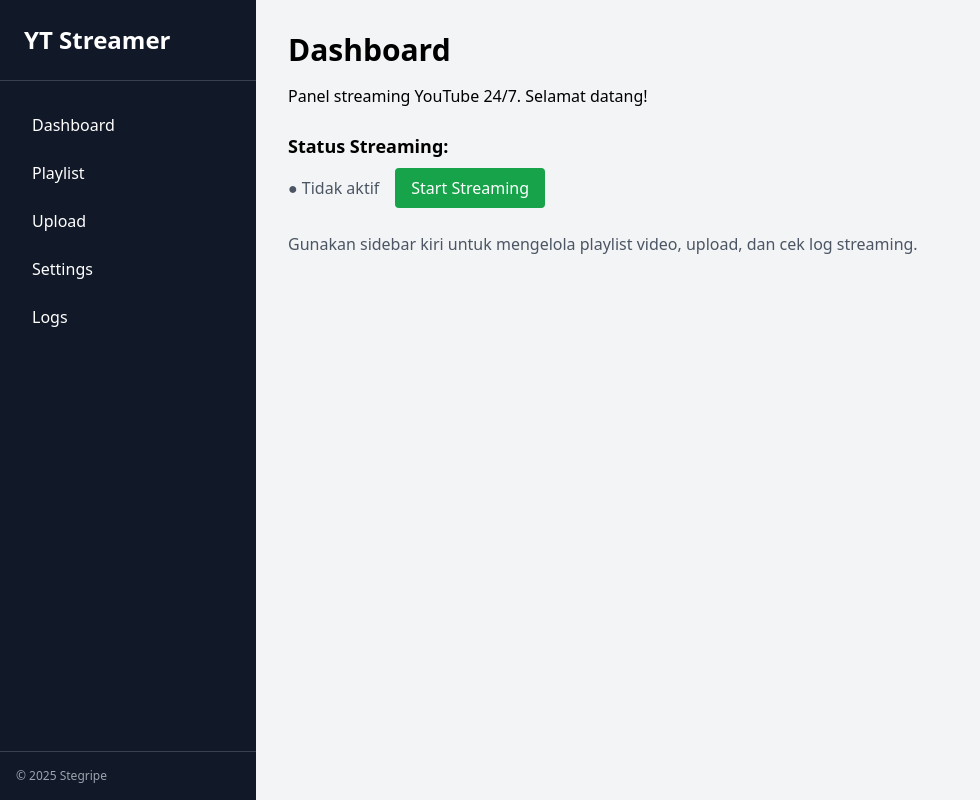
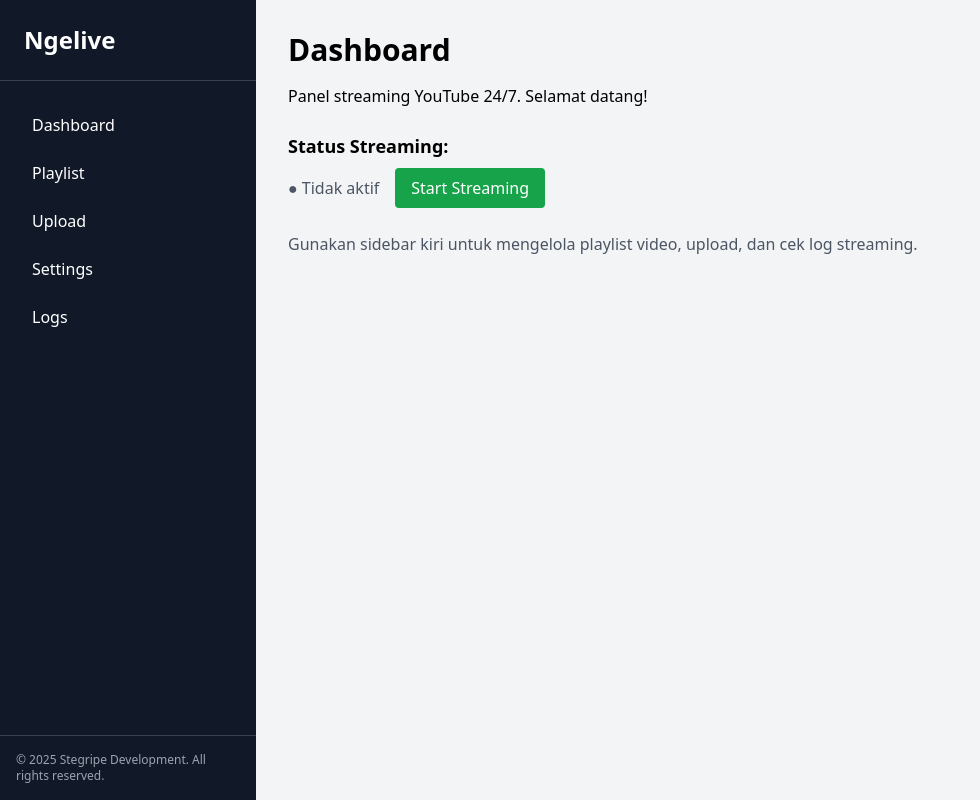
Before and after one commit to stegripe/ngelive, a Next.js app in the folder frontend/: page / in a window 1280 px wide. Shown: the whole page, without its empty margins (0-980 px from the left). Built offline with nearby package versions, Linux system fonts and the light colour scheme; no server answers.

Commit message:
chore(Sidebar): update naming

```diff
--- a/frontend/src/components/Sidebar.js
+++ b/frontend/src/components/Sidebar.js
@@ -4,7 +4,7 @@ export default function Sidebar() {
   return (
     <aside className="w-64 h-screen bg-gray-900 text-white flex flex-col fixed">
       <div className="p-6 font-bold text-2xl border-b border-gray-700">
-        YT Streamer
+        Ngelive
       </div>
       <nav className="flex-1 px-4 py-6">
         <ul className="space-y-2">
@@ -36,7 +36,7 @@ export default function Sidebar() {
         </ul>
       </nav>
       <div className="p-4 border-t border-gray-700 text-xs text-gray-400">
-        &copy; {new Date().getFullYear()} Stegripe
+        &copy; {new Date().getFullYear()} Stegripe Development. All rights reserved.
       </div>
     </aside>
   );
```
